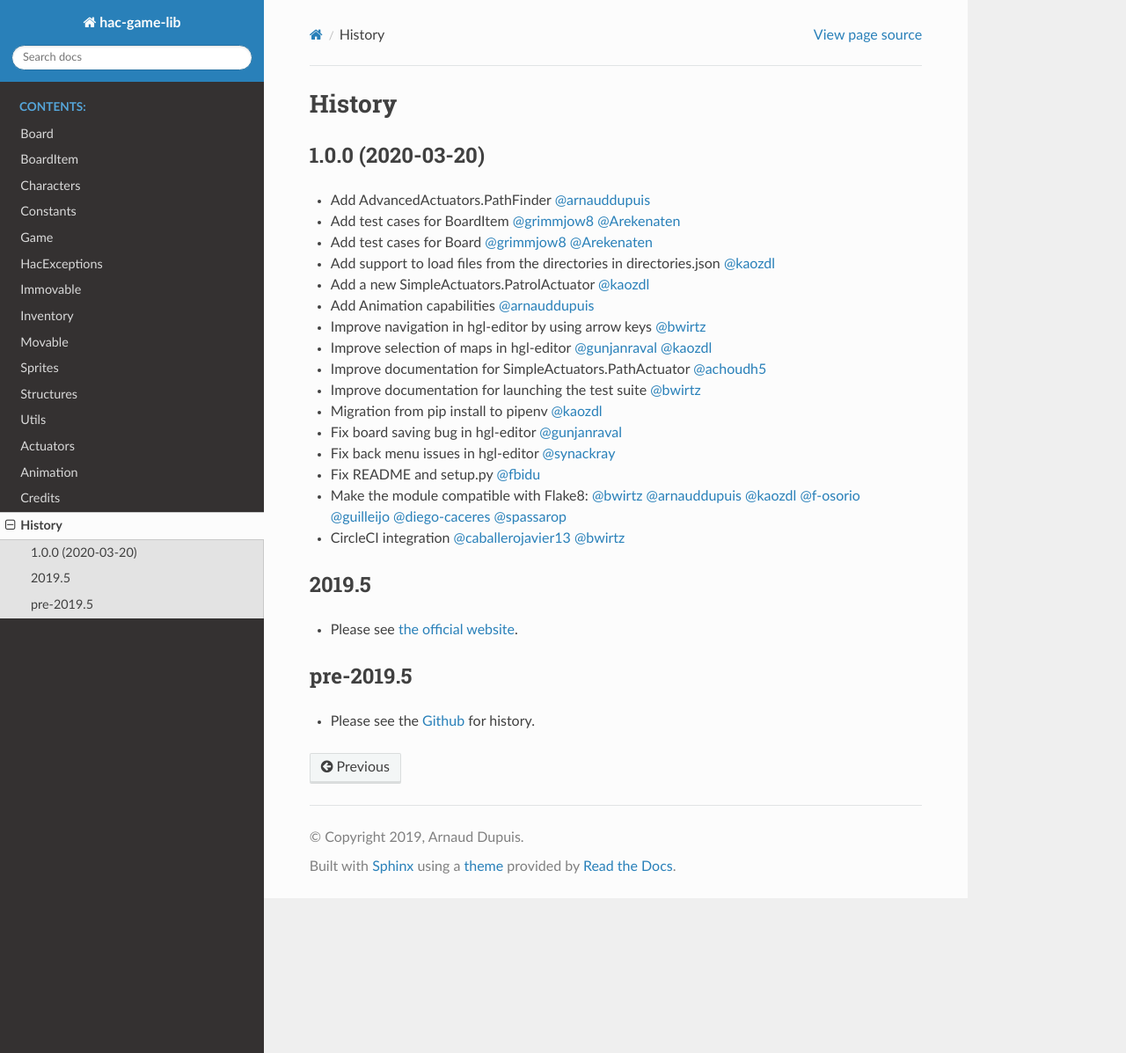
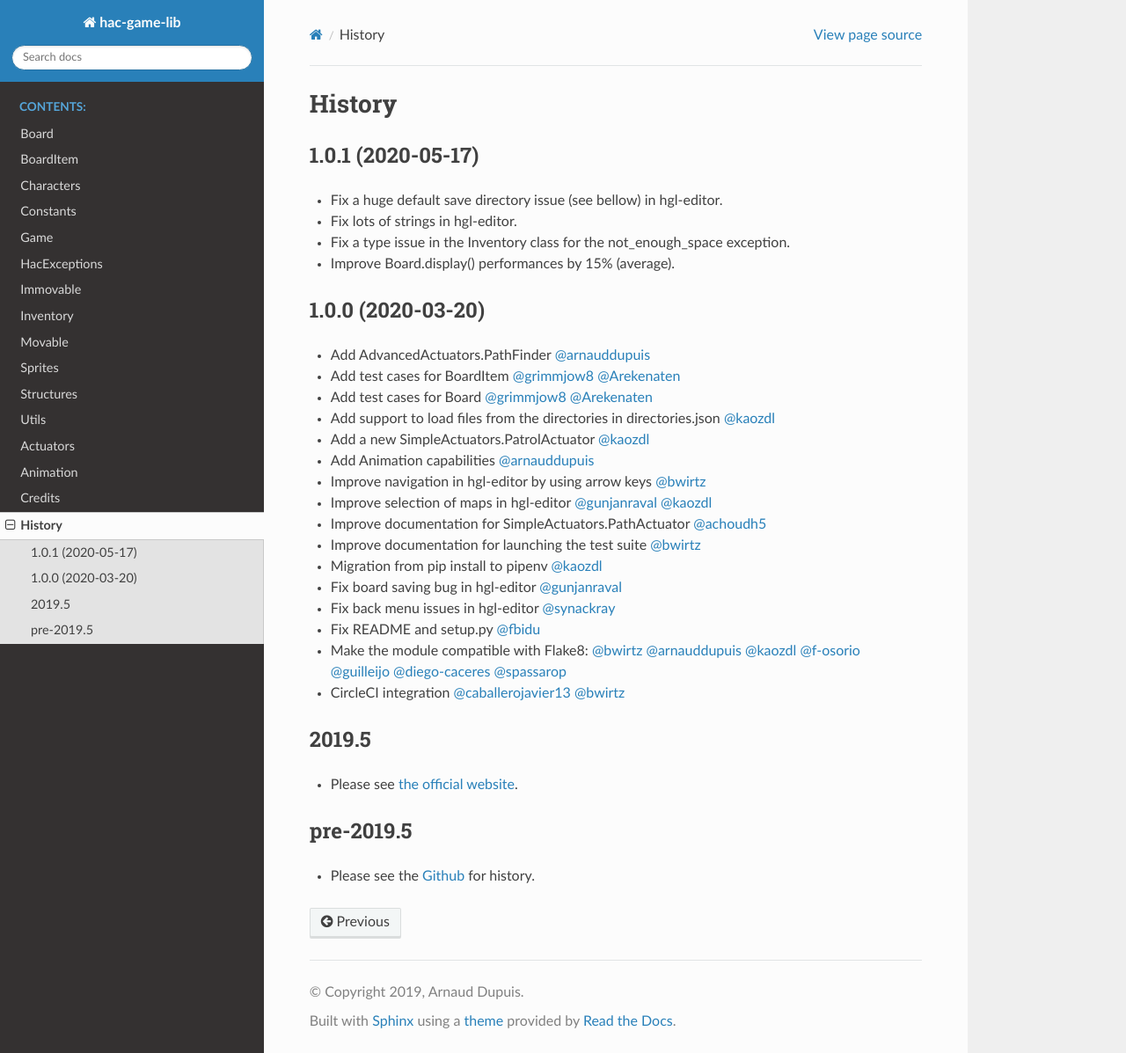
Before and after one commit to pygamelib/pygamelib, a Sphinx documentation site: the page built from docs/source/history.rst, in a window 1280 px wide and 1197 px high. Shown: the whole window at 88% size. Built offline with Sphinx 7.4.7 and the Read the Docs theme 2.0.0, drawn with Linux system fonts in a browser that asks for light colours; the version number could not be read and is left out.

Commit message:
Update history with recent changes for release.

```diff
--- a/docs/source/history.rst
+++ b/docs/source/history.rst
@@ -2,6 +2,14 @@
 
 History
 -------
+
+1.0.1 (2020-05-17)
+~~~~~~~~~~~~~~~~~~~
+
+* Fix a huge default save directory issue (see bellow) in hgl-editor.
+* Fix lots of strings in hgl-editor.
+* Fix a type issue in the Inventory class for the not_enough_space exception.
+* Improve Board.display() performances by 15% (average).
 
 1.0.0 (2020-03-20)
 ~~~~~~~~~~~~~~~~~~~
```
